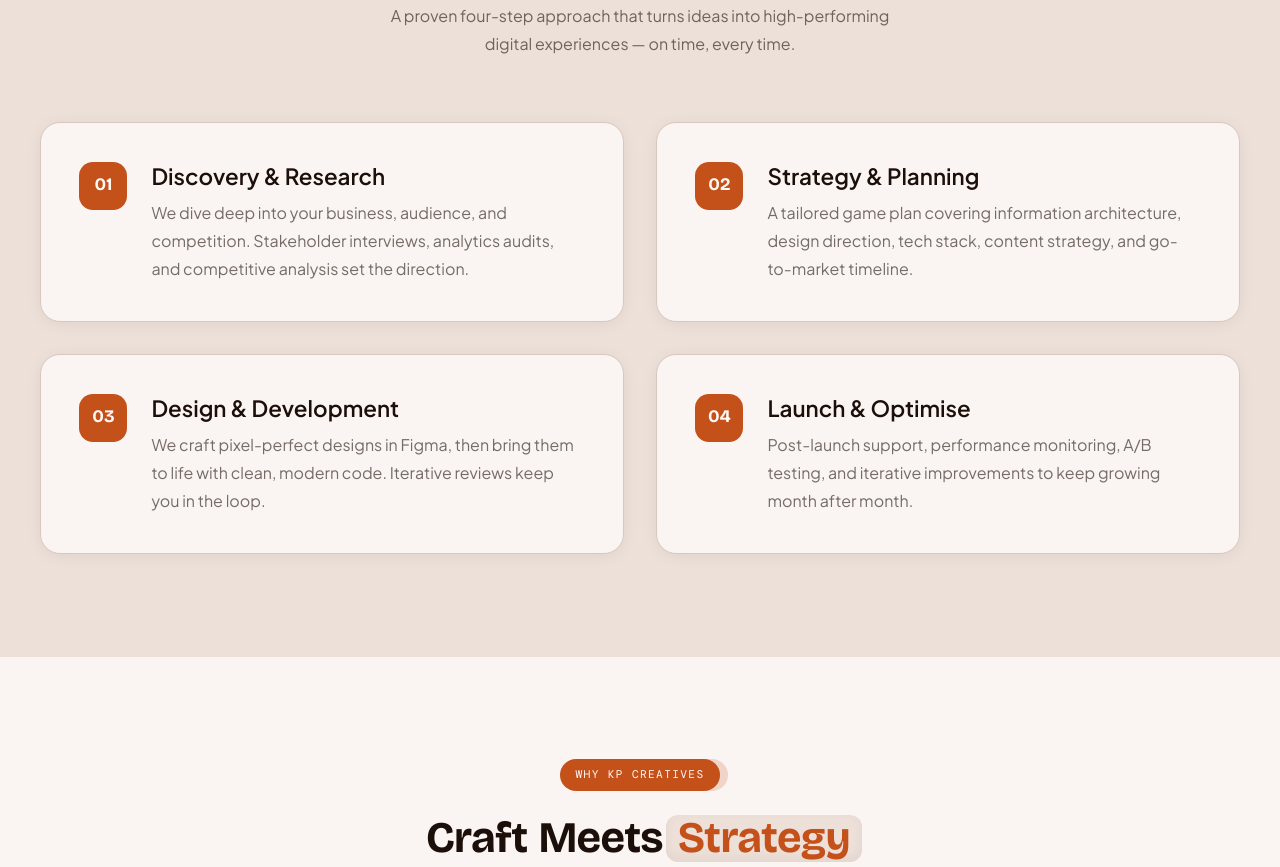
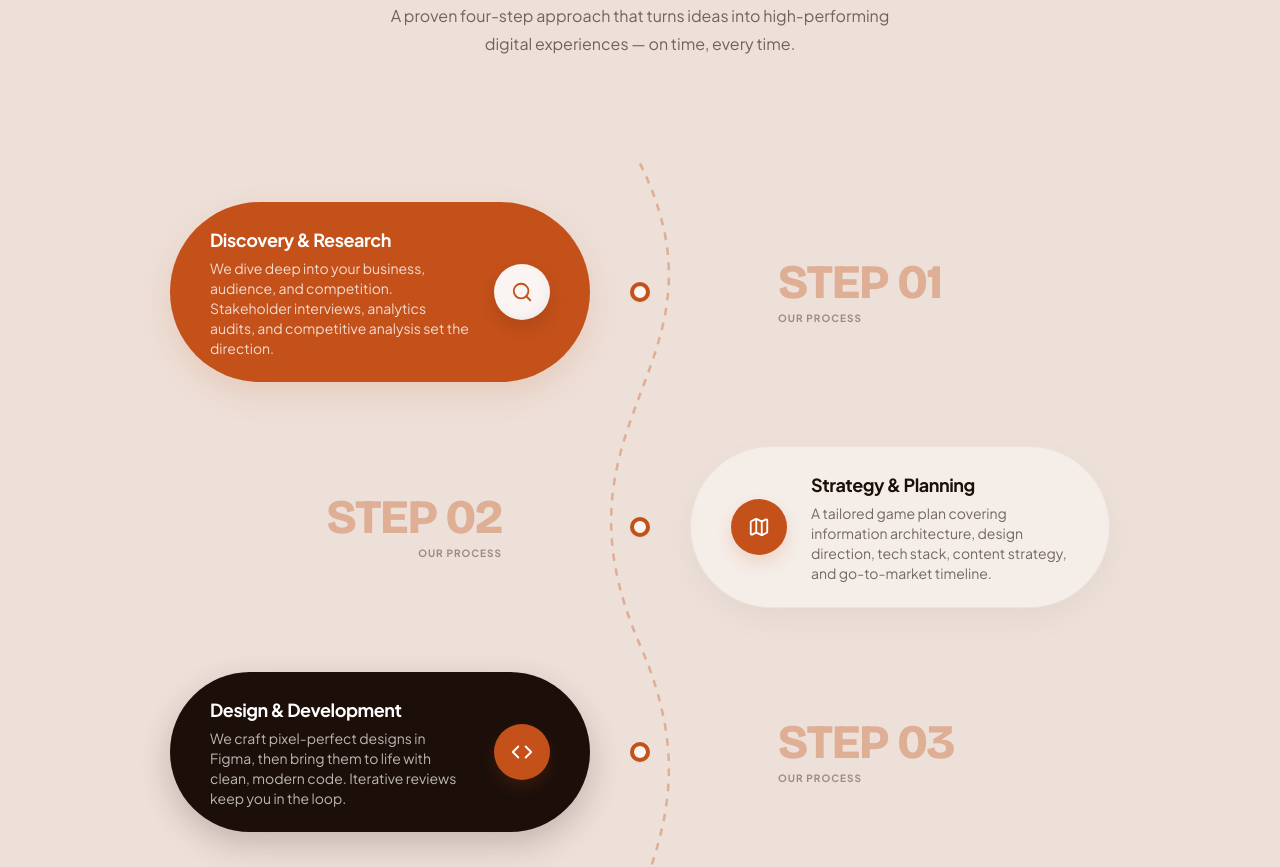
Before and after one commit to TheBlackKnight9/KP-Creative-, a Next.js app: page / in a window 1280 px wide. Shown: the part 2740-3607 px from the top of the page. Built offline with nearby package versions, Linux system fonts and the light colour scheme.

Commit message:
feat: redesign process section to use alternating dotted S-curve timeline

```diff
--- a/app/page.jsx
+++ b/app/page.jsx
@@ -18,6 +18,8 @@ import {
   PenTool,
   Megaphone,
   Video,
+  Map,
+  CheckCircle2,
 } from "lucide-react";
 import Navbar from "@/components/Navbar";
 import Footer from "@/components/Footer";
@@ -130,10 +132,10 @@ const SERVICES = [
 ];
 
 const PROCESS = [
-  { num: "01", title: "Discovery & Research", desc: "We dive deep into your business, audience, and competition. Stakeholder interviews, analytics audits, and competitive analysis set the direction." },
-  { num: "02", title: "Strategy & Planning", desc: "A tailored game plan covering information architecture, design direction, tech stack, content strategy, and go-to-market timeline." },
-  { num: "03", title: "Design & Development", desc: "We craft pixel-perfect designs in Figma, then bring them to life with clean, modern code. Iterative reviews keep you in the loop." },
-  { num: "04", title: "Launch & Optimise", desc: "Post-launch support, performance monitoring, A/B testing, and iterative improvements to keep growing month after month." },
+  { num: "01", title: "Discovery & Research", desc: "We dive deep into your business, audience, and competition. Stakeholder interviews, analytics audits, and competitive analysis set the direction.", icon: Search },
+  { num: "02", title: "Strategy & Planning", desc: "A tailored game plan covering information architecture, design direction, tech stack, content strategy, and go-to-market timeline.", icon: Map },
+  { num: "03", title: "Design & Development", desc: "We craft pixel-perfect designs in Figma, then bring them to life with clean, modern code. Iterative reviews keep you in the loop.", icon: Code },
+  { num: "04", title: "Launch & Optimise", desc: "Post-launch support, performance monitoring, A/B testing, and iterative improvements to keep growing month after month.", icon: Target },
 ];
 
 const WHY_US = [
@@ -562,7 +564,7 @@ export default function HomePage() {
       </section>
 
       {/* ═══ PROCESS ═══ */}
-      <section className="section section--blush-deep" id="process">
+      <section className="section section--blush-deep" id="process" style={{ overflow: "hidden" }}>
         <div className="container">
           <div className="section-header">
             <TagPill>Our Process</TagPill>
@@ -578,27 +580,138 @@ export default function HomePage() {
             </p>
           </div>
 
-          <motion.div
-            className="grid-2"
-            variants={staggerContainer}
-            initial="hidden"
-            whileInView="visible"
-            viewport={{ once: true, margin: "-100px" }}
-          >
-            {PROCESS.map((step) => (
-              <motion.div key={step.num} variants={fadeInUp}>
-                <ClayCard sand>
-                  <div className="process-step">
-                    <div className="process-number">{step.num}</div>
-                    <div className="process-content">
-                      <h3 className="text-h3">{step.title}</h3>
-                      <p className="text-body">{step.desc}</p>
+          <div className="relative w-full max-w-5xl mx-auto py-12 md:py-20 mt-12">
+            {/* SVG S-Curve dotted timeline path (Desktop only) */}
+            <svg
+              className="absolute left-1/2 -translate-x-1/2 top-4 bottom-4 w-40 h-full pointer-events-none hidden md:block"
+              viewBox="0 0 160 800"
+              preserveAspectRatio="none"
+            >
+              <path
+                d="M 80 20 C 180 180, -20 220, 80 400 C 180 580, -20 620, 80 800"
+                fill="none"
+                stroke="var(--terracotta)"
+                strokeWidth="2.5"
+                strokeDasharray="6,6"
+                opacity="0.35"
+              />
+            </svg>
+
+            {/* Straight vertical line for mobile */}
+            <div className="absolute left-6 top-4 bottom-4 w-[2px] border-l-2 border-dashed border-[#C4501A]/35 md:hidden" />
+
+            <div className="flex flex-col gap-12 md:gap-16 relative">
+              {PROCESS.map((step, idx) => {
+                const isLeft = idx % 2 === 0;
+                const Icon = step.icon;
+
+                // Alternate background styling based on brand colors
+                let bgClass = "";
+                let textClass = "";
+                let descClass = "";
+                let bubbleClass = "";
+                let iconClass = "";
+
+                if (idx === 0) {
+                  bgClass = "bg-[#C4501A] shadow-[0_12px_32px_rgba(196,80,26,0.15)]";
+                  textClass = "text-white";
+                  descClass = "text-white/80";
+                  bubbleClass = "bg-[#FAF5F2] shadow-[inset_-3px_-3px_8px_rgba(28,15,10,0.04),_0_8px_16px_rgba(0,0,0,0.1)]";
+                  iconClass = "text-[#C4501A]";
+                } else if (idx === 1) {
+                  bgClass = "bg-[#F5EDE8] border border-[#D9C8BF]/30 shadow-[0_12px_32px_rgba(28,15,10,0.04)]";
+                  textClass = "text-[#1C0F0A]";
+                  descClass = "text-[#1C0F0A]/60";
+                  bubbleClass = "bg-[#C4501A] shadow-[0_8px_16px_rgba(196,80,26,0.15)]";
+                  iconClass = "text-white";
+                } else if (idx === 2) {
+                  bgClass = "bg-[#1C0F0A] shadow-[0_12px_32px_rgba(28,15,10,0.2)]";
+                  textClass = "text-white";
+                  descClass = "text-white/70";
+                  bubbleClass = "bg-[#C4501A] shadow-[0_8px_16px_rgba(196,80,26,0.15)]";
+                  iconClass = "text-white";
+                } else {
+                  bgClass = "bg-[#C4501A] shadow-[0_12px_32px_rgba(196,80,26,0.15)]";
+                  textClass = "text-white";
+                  descClass = "text-white/80";
+                  bubbleClass = "bg-[#FAF5F2] shadow-[inset_-3px_-3px_8px_rgba(28,15,10,0.04),_0_8px_16px_rgba(0,0,0,0.1)]";
+                  iconClass = "text-[#C4501A]";
+                }
+
+                return (
+                  <motion.div
+                    key={step.num}
+                    className="w-full flex flex-col md:grid md:grid-cols-[1fr_100px_1fr] items-center relative"
+                    initial={{ opacity: 0, y: 35 }}
+                    whileInView={{ opacity: 1, y: 0 }}
+                    viewport={{ once: true, margin: "-100px" }}
+                    transition={{ type: "spring", stiffness: 120, damping: 20, delay: idx * 0.1 }}
+                  >
+                    {/* LEFT COLUMN */}
+                    <div className={`w-full flex ${isLeft ? "justify-start pl-12 pr-4 md:pl-0 md:justify-end md:pr-0" : "justify-start pl-12 pr-4 md:pl-0 md:justify-end md:pr-12 md:text-right order-2 md:order-1"}`}>
+                      {isLeft ? (
+                        /* Left Card: on mobile, bubble is on the left; on desktop, bubble is on the right next to center line */
+                        <motion.div
+                          whileHover={{ scale: 1.02, y: -4 }}
+                          className={`w-full max-w-[420px] rounded-[28px] md:rounded-full py-6 px-8 md:px-10 flex flex-row-reverse md:flex-row items-center justify-between gap-6 transition-all duration-300 ${bgClass}`}
+                        >
+                          <div className="flex flex-col flex-1 text-left">
+                            <h3 className={`text-base md:text-lg font-bold tracking-tight mb-1 ${textClass}`}>{step.title}</h3>
+                            <p className={`text-xs md:text-sm leading-relaxed ${descClass}`}>{step.desc}</p>
+                          </div>
+                          <div className={`w-12 h-12 md:w-14 md:h-14 rounded-full flex items-center justify-center shrink-0 ${bubbleClass}`}>
+                            {Icon && <Icon className={iconClass} size={22} />}
+                          </div>
+                        </motion.div>
+                      ) : (
+                        /* Step Number Indicator (Left Card Row) - hidden on mobile */
+                        <div className="hidden md:flex flex-col items-end pr-10">
+                          <span className="font-display text-5xl font-extrabold text-[#C4501A]/35 tracking-tight">{`STEP ${step.num}`}</span>
+                          <span className="text-[10px] font-bold tracking-widest text-[#1C0F0A]/40 uppercase mt-1">Our Process</span>
+                        </div>
+                      )}
                     </div>
-                  </div>
-                </ClayCard>
-              </motion.div>
-            ))}
-          </motion.div>
+
+                    {/* MIDDLE COLUMN (Timeline dot/ring - matches SVG path crossing) */}
+                    <div className="absolute left-6 top-[28px] md:top-1/2 -translate-x-1/2 md:translate-x-0 -translate-y-1/2 md:static md:translate-y-0 flex items-center justify-center h-full order-1 md:order-2 z-10">
+                      <div className="w-5 h-5 rounded-full bg-[#FAF5F2] border-4 border-[#C4501A] shadow-sm" />
+                    </div>
+
+                    {/* RIGHT COLUMN */}
+                    <div className={`w-full flex ${isLeft ? "justify-start pl-12 pr-4 md:pl-0 md:justify-start md:pl-12 text-left order-3 md:order-3" : "justify-start pl-12 pr-4 md:pl-0 order-3 md:order-3"}`}>
+                      {isLeft ? (
+                        /* Step Number Indicator (Right Card Row) - hidden on mobile */
+                        <div className="hidden md:flex flex-col items-start pl-10">
+                          <span className="font-display text-5xl font-extrabold text-[#C4501A]/35 tracking-tight">{`STEP ${step.num}`}</span>
+                          <span className="text-[10px] font-bold tracking-widest text-[#1C0F0A]/40 uppercase mt-1">Our Process</span>
+                        </div>
+                      ) : (
+                        /* Right Card: bubble is on the left next to central line on desktop, and next to left line on mobile */
+                        <motion.div
+                          whileHover={{ scale: 1.02, y: -4 }}
+                          className={`w-full max-w-[420px] rounded-[28px] md:rounded-full py-6 px-8 md:px-10 flex flex-row-reverse items-center justify-between gap-6 transition-all duration-300 ${bgClass}`}
+                        >
+                          <div className="flex flex-col flex-1 text-left">
+                            <h3 className={`text-base md:text-lg font-bold tracking-tight mb-1 ${textClass}`}>{step.title}</h3>
+                            <p className={`text-xs md:text-sm leading-relaxed ${descClass}`}>{step.desc}</p>
+                          </div>
+                          <div className={`w-12 h-12 md:w-14 md:h-14 rounded-full flex items-center justify-center shrink-0 ${bubbleClass}`}>
+                            {Icon && <Icon className={iconClass} size={22} />}
+                          </div>
+                        </motion.div>
+                      )}
+                    </div>
+
+                    {/* Mobile Only: Step Number Tag */}
+                    <div className="w-full pl-12 pr-4 md:hidden mt-2 mb-4 order-3 flex items-center gap-2">
+                      <span className="font-display text-[10px] font-extrabold tracking-widest text-[#C4501A]/55 uppercase">{`STEP ${step.num}`}</span>
+                      <div className="h-[1px] bg-[#D9C8BF]/30 flex-1" />
+                    </div>
+                  </motion.div>
+                );
+              })}
+            </div>
+          </div>
         </div>
       </section>
 
```
